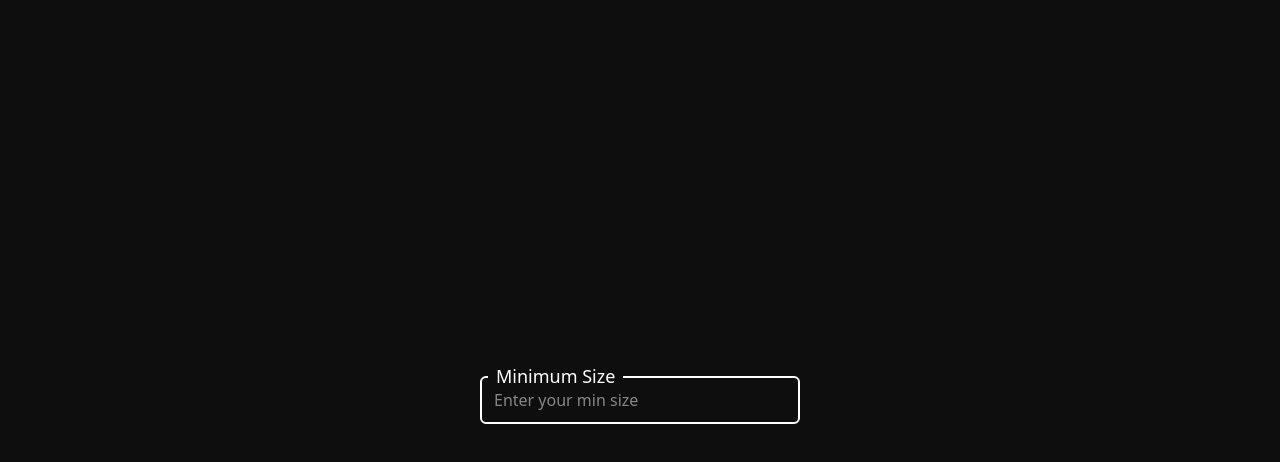
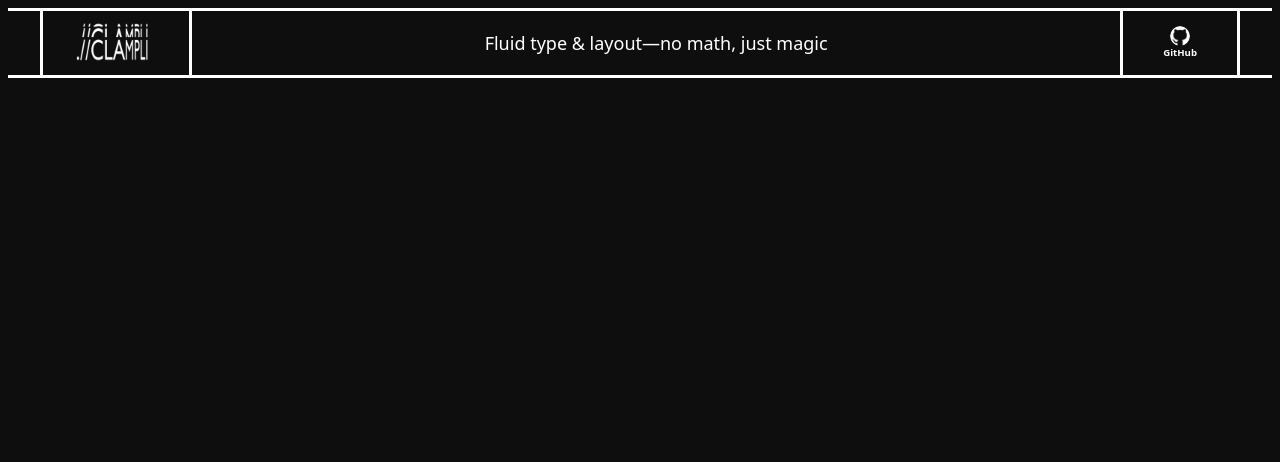
Before and after one commit to auilk/clampli, a React (Vite) app: page / in a window 1280 px wide. Shown: the top 462 px of the page. Built offline with nearby package versions, Linux system fonts and the light colour scheme.

Commit message:
Implemented NavBar component with links

```diff
--- a/src/App.jsx
+++ b/src/App.jsx
@@ -1,11 +1,22 @@
-import InputField from "./components/InputField";
+import { NavBar } from "./components/NavBar";
+import NavLink from "./components/NavLink";
+import GitIcon from "./assets/icons/github-icon.png";
+import ClampliLogo from "./assets/logos/clampli-logo.png";
+
 
 function App()
 {
   return (
-    <div className="w-dvw h-dvh flex justify-center items-center">
-      <InputField label="Minimum Size" placeholder="Enter your min size"></InputField>
-    </div>
+    <>
+      <NavBar gap={10}>
+        <NavLink position="right" link="https://github.com/auilk"text="GitHub" fontSize={0.6} icon={GitIcon}></NavLink>
+        <p position="center" className="text-white text-lg">Fluid type & layout—no math, just magic</p>
+        <div position="left" className="w-15 mr-1.5 h-10 scale-160 bg-cover bg-center bg-no-repeat"
+          style={{
+            backgroundImage: `url(${ClampliLogo})`,
+          }}></div>
+      </NavBar>
+    </>
   );
 }
 
--- a/src/components/NavBar.jsx
+++ b/src/components/NavBar.jsx
@@ -36,11 +36,11 @@ function NavBar({children, gap = 5})
 
     return(
         <NavBarContext.Provider value={true}>
-            <nav className="m-2 flex border-t-2 border-b-2 border-white"
+            <nav className="m-2 flex border-t-3 border-b-3 border-white"
                 style={{
                     gap: `${gap}px`,
                 }}>
-                <div className="pl-10 pr-10 pt-3 pb-3 ml-8 flex justify-center items-center border-l-2 border-r-2 border-white"
+                <div className="pl-10 pr-10 pt-3 pb-3 ml-8 flex justify-center items-center border-l-3 border-r-3 border-white"
                     style={{
                         gap: `${gap}px`,
                     }}>
@@ -52,7 +52,7 @@ function NavBar({children, gap = 5})
                     }}>
                     {centerElements}
                 </div>
-                <div className="pr-10 pl-10 pt-3 pb-3 mr-8 flex justify-center items-center border-r-2 border-l-2 border-white"
+                <div className="pr-10 pl-10 pt-3 pb-3 mr-8 flex justify-center items-center border-r-3 border-l-3 border-white"
                     style={{
                         gap: `${gap}px`,
                     }}>
```
Also changed, not shown: src/assets/icons/github-icon.png (added), src/assets/logos/clampli-logo.png (added).
